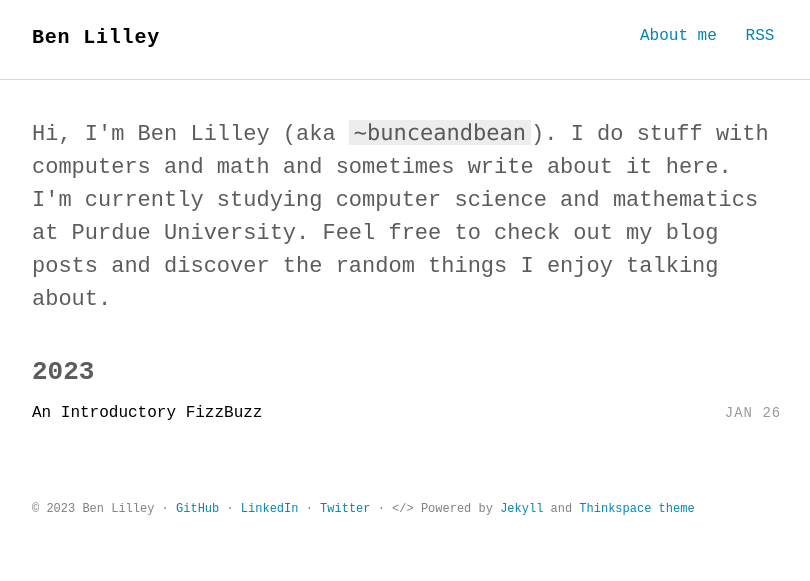
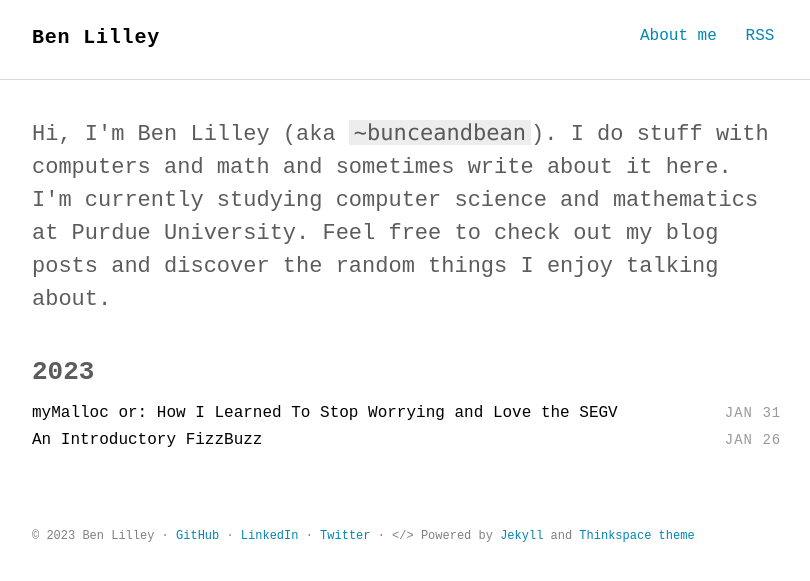
Before and after one commit to bunceandbean/bunceandbean.github.io, a Jekyll site: the page built from docs/index.html, in a window 1280 px wide. Shown: the top 581 px of the page, without its empty margins (232-1042 px from the left). Built offline with Jekyll 4.4.1, drawn with Linux system fonts in a browser that asks for light colours; some web fonts are replaced; part of the change alters nothing that is shown.

````diff
--- a/docs/_config.yml
+++ b/docs/_config.yml
@@ -15,7 +15,7 @@ postshare_enabled : false
 gem "github-pages", "~> 227", group: :jekyll_plugins
 
 # Build settings
-permalink   :
+permalink   : /:year/:title/ # subject to change
 markdown    : kramdown
 highlighter : rouge
 
--- /dev/null
+++ b/docs/_posts/2023-01-31-mymalloc.md
@@ -0,0 +1,30 @@
+---
+layout: post
+title: "myMalloc or: How I Learned To Stop Worrying and Love the SEGV"
+comments: true
+description: "myMalloc or: How I Learned To Stop Worrying and Love the SEGV"
+keywords: ""
+---
+<p align = "center">
+  <img src = "https://benlilley.neocities.org/explosion.gif">
+  <br>
+  <i>We'll meet again, don't know where, don't know when...</i>
+</p>
+Since the beginning of time (Wikipedia didn't provide a date), FizzBuzz has been used to screen programmers and figure out what their coding style is like. It is unique in this aspect, as it is one of the only common programming puzzles focused more on implementation style than problem solving. Solving FizzBuzz is relatively simple, and any programmer with more than three days of experience can succeed. As a welcome to my first blog post, here is my implementation of FizzBuzz in Python.
+
+### The Beautiful fizzbuzz.py
+
+```python
+def fizzbuzz(upper_bound):
+  for i in range(1, upper_bound + 1):
+    s = ""
+    if i % 3 == 0:
+      s += "Fizz"
+    if i % 5 == 0:
+      s += "Buzz"
+    if not s:
+      s = str(i)
+    print(s)
+```
+
+#### Cheers!
````
